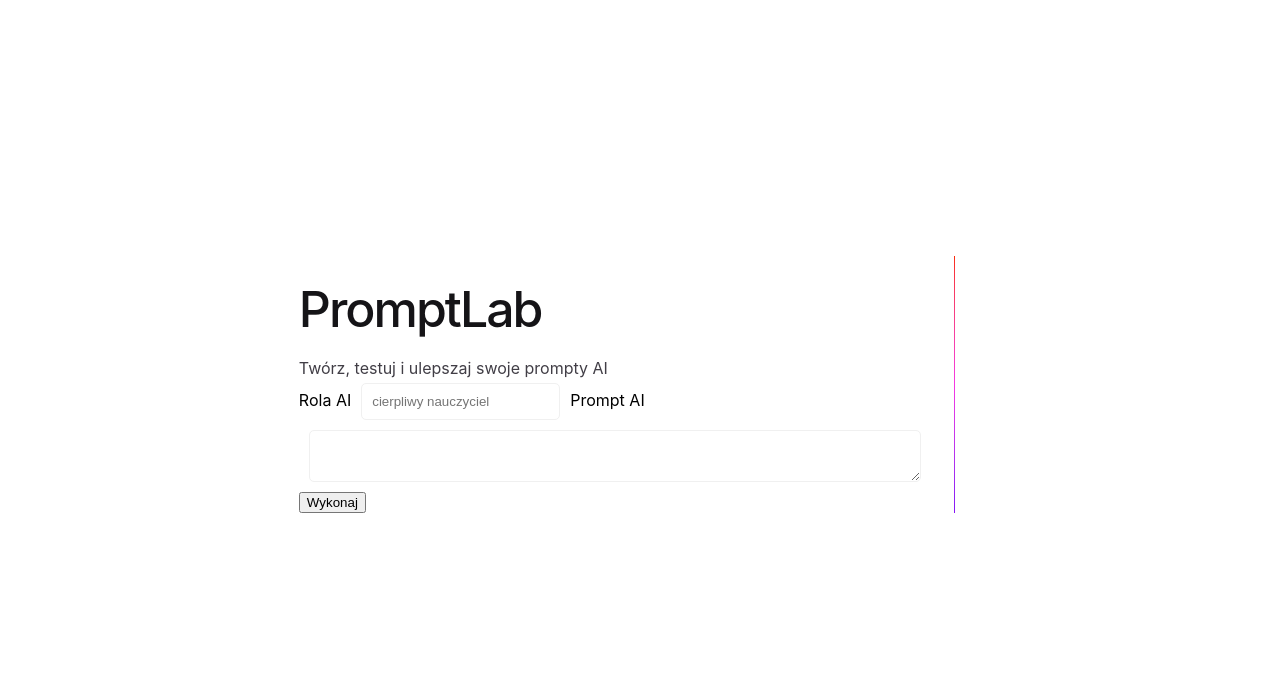
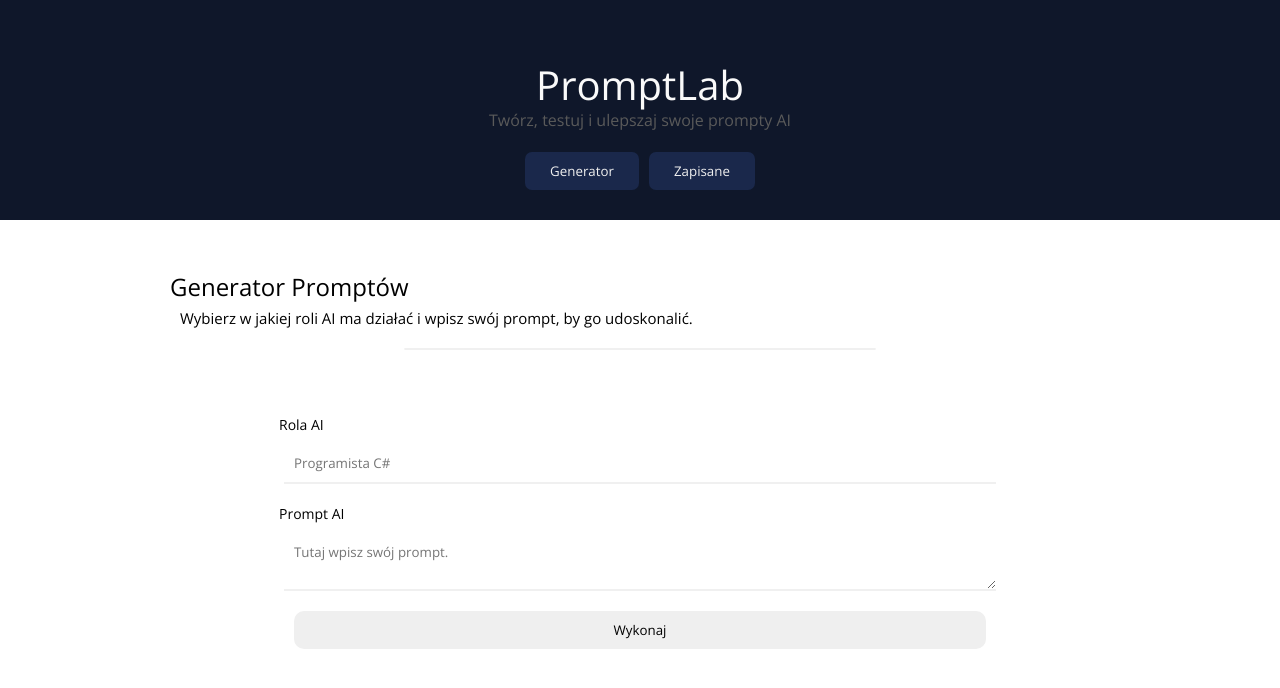
Before and after one commit to cyprianmajda/PromptLab-learn, an Angular app in the folder PromptLab/: page / in a window 1280 px wide. Shown: the top 688 px of the page. Built offline with nearby package versions, Linux system fonts and the light colour scheme.

Commit message:
Enhance UI layout and form functionality in app component

```diff
--- a/PromptLab/src/app/app.html
+++ b/PromptLab/src/app/app.html
@@ -1,205 +1,47 @@
-<!-- * * * * * * * * * * * * * * * * * * * * * * * * * * * * * * * -->
-<!-- * * * * * * * * * * * The content below * * * * * * * * * * * -->
-<!-- * * * * * * * * * * is only a placeholder * * * * * * * * * * -->
-<!-- * * * * * * * * * * and can be replaced.  * * * * * * * * * * -->
-<!-- * * * * * * * * * * * * * * * * * * * * * * * * * * * * * * * -->
-<!-- * * * * * * * * * Delete the template below * * * * * * * * * -->
-<!-- * * * * * * * to get started with your project! * * * * * * * -->
-<!-- * * * * * * * * * * * * * * * * * * * * * * * * * * * * * * * -->
-
-<style>
-  :host {
-    --bright-blue: oklch(51.01% 0.274 263.83);
-    --electric-violet: oklch(53.18% 0.28 296.97);
-    --french-violet: oklch(47.66% 0.246 305.88);
-    --vivid-pink: oklch(69.02% 0.277 332.77);
-    --hot-red: oklch(61.42% 0.238 15.34);
-    --orange-red: oklch(63.32% 0.24 31.68);
-
-    --gray-900: oklch(19.37% 0.006 300.98);
-    --gray-700: oklch(36.98% 0.014 302.71);
-    --gray-400: oklch(70.9% 0.015 304.04);
-
-    --red-to-pink-to-purple-vertical-gradient: linear-gradient(
-      180deg,
-      var(--orange-red) 0%,
-      var(--vivid-pink) 50%,
-      var(--electric-violet) 100%
-    );
-
-    --red-to-pink-to-purple-horizontal-gradient: linear-gradient(
-      90deg,
-      var(--orange-red) 0%,
-      var(--vivid-pink) 50%,
-      var(--electric-violet) 100%
-    );
-
-    --pill-accent: var(--bright-blue);
-
-    font-family: "Inter", -apple-system, BlinkMacSystemFont, "Segoe UI", Roboto,
-      Helvetica, Arial, sans-serif, "Apple Color Emoji", "Segoe UI Emoji",
-      "Segoe UI Symbol";
-    box-sizing: border-box;
-    -webkit-font-smoothing: antialiased;
-    -moz-osx-font-smoothing: grayscale;
-    display: block;
-    height: 100dvh;
-  }
-
-  h1 {
-    font-size: 3.125rem;
-    color: var(--gray-900);
-    font-weight: 500;
-    line-height: 100%;
-    letter-spacing: -0.125rem;
-    margin: 0;
-    font-family: "Inter Tight", -apple-system, BlinkMacSystemFont, "Segoe UI", Roboto,
-      Helvetica, Arial, sans-serif, "Apple Color Emoji", "Segoe UI Emoji",
-      "Segoe UI Symbol";
-  }
-
-  p {
-    margin: 0;
-    color: var(--gray-700);
-  }
-
-  main {
-    width: 100%;
-    min-height: 100%;
-    display: flex;
-    justify-content: center;
-    align-items: center;
-    padding: 1rem;
-    box-sizing: inherit;
-    position: relative;
-  }
-
-  .angular-logo {
-    max-width: 9.2rem;
-  }
-
-  .content {
-    display: flex;
-    justify-content: space-around;
-    width: 100%;
-    max-width: 700px;
-    margin-bottom: 3rem;
-  }
-
-  .content h1 {
-    margin-top: 1.75rem;
-  }
-
-  .content p {
-    margin-top: 1.5rem;
-  }
-
-  .divider {
-    width: 1px;
-    background: var(--red-to-pink-to-purple-vertical-gradient);
-    margin-inline: 0.5rem;
-  }
-
-  .pill-group {
-    display: flex;
-    flex-direction: column;
-    align-items: start;
-    flex-wrap: wrap;
-    gap: 1.25rem;
-  }
-
-  .pill {
-    display: flex;
-    align-items: center;
-    --pill-accent: var(--bright-blue);
-    background: color-mix(in srgb, var(--pill-accent) 5%, transparent);
-    color: var(--pill-accent);
-    padding-inline: 0.75rem;
-    padding-block: 0.375rem;
-    border-radius: 2.75rem;
-    border: 0;
-    transition: background 0.3s ease;
-    font-family: var(--inter-font);
-    font-size: 0.875rem;
-    font-style: normal;
-    font-weight: 500;
-    line-height: 1.4rem;
-    letter-spacing: -0.00875rem;
-    text-decoration: none;
-    white-space: nowrap;
-  }
-
-  .pill:hover {
-    background: color-mix(in srgb, var(--pill-accent) 15%, transparent);
-  }
-
-  .pill-group .pill:nth-child(6n + 1) {
-    --pill-accent: var(--bright-blue);
-  }
-  .pill-group .pill:nth-child(6n + 2) {
-    --pill-accent: var(--electric-violet);
-  }
-  .pill-group .pill:nth-child(6n + 3) {
-    --pill-accent: var(--french-violet);
-  }
-
-  .pill-group .pill:nth-child(6n + 4),
-  .pill-group .pill:nth-child(6n + 5),
-  .pill-group .pill:nth-child(6n + 6) {
-    --pill-accent: var(--hot-red);
-  }
-
-  .pill-group svg {
-    margin-inline-start: 0.25rem;
-  }
-
-  .social-links {
-    display: flex;
-    align-items: center;
-    gap: 0.73rem;
-    margin-top: 1.5rem;
-  }
-
-  .social-links path {
-    transition: fill 0.3s ease;
-    fill: var(--gray-400);
-  }
-
-  .social-links a:hover svg path {
-    fill: var(--gray-900);
-  }
-
-  @media screen and (max-width: 650px) {
-    .content {
-      flex-direction: column;
-      width: max-content;
-    }
-
-    .divider {
-      height: 1px;
-      width: 100%;
-      background: var(--red-to-pink-to-purple-horizontal-gradient);
-      margin-block: 1.5rem;
-    }
-  }
-</style>
 
 <main class="main">
+  <div class="nav">
+    <div class="nav-title">
+      <h1>{{ title() }}</h1>
+      <h4>
+        Twórz, testuj i ulepszaj swoje prompty AI
+      </h4>
+    </div>
+    <div class="nav-buttons">
+      <button (click)="showForm()">Generator</button>
+      <button (click)="showSaved()">Zapisane</button>
+    </div>
+  </div>
   <div class="content">
-    <div class="left-side">
-      <h1>{{ title() }}</h1>
-      <p>Twórz, testuj i ulepszaj swoje prompty AI</p>
+    @if (currentPage == "form") {
+    <div class="container">
+      <div class="container-title">
+        <h2>
+          Generator Promptów
+        </h2>
+        <h4>
+          Wybierz w jakiej roli AI ma działać i wpisz swój prompt, by go udoskonalić.
+        </h4>
+      </div>
+      <hr>
+      <div class="form">
+        <div class="formInput">
           <label for="rolaAI">Rola AI</label>
-      <input [(ngModel)]="role" (input)="resetFormValues()" id="rolaAI" type="text" placeholder="cierpliwy nauczyciel">
+          <input [(ngModel)]="role" (input)="resetFormValues()" id="rolaAI" type="text" placeholder="Programista C#">
           @if (validationErrors && !role) {
-      <p class="error">Pole Rola jest puste.</p>
+            <p class="error">*Pole Rola jest puste.</p>
           }
+        </div>
+        <div class="formInput">
           <label for="promptAI">Prompt AI</label>
-      <textarea [(ngModel)]="prompt" (input)="resetFormValues()" id="promptAI"></textarea>
+          <textarea [(ngModel)]="prompt" (input)="resetFormValues()" id="promptAI" placeholder="Tutaj wpisz swój prompt."></textarea>
           @if (validationErrors && !prompt) {
-      <p class="error">Pole Prompt jest puste.</p>
+            <p class="error">*Pole Prompt jest puste.</p>
           }
-      <button (click)="submitPrompt()">Wykonaj</button>
+          <button class="form-btn" (click)="submitPrompt()">Wykonaj</button>
+        </div>
+      </div>
+
         @if (submitted && role && prompt) {
         <p>
           Prompt:
@@ -207,24 +49,17 @@
         </p>
       }
     </div>
-    <div class="divider" role="separator" aria-label="Divider"></div>
-    <div class="right-side">
-      <div class="pill-group">
+  }
+  @if (currentPage == "savedPrompts") {
+    <div class="savedPrompts">
         @for (prompt of savedPrompts; track $index) {
+          <div class="savedPrompt">
             <p>{{ $index + 1 }}: {{prompt }}</p>
+            <button>Wczytaj</button>
+          </div>
         }
     </div>
-    </div>
+    }
   </div>
 </main>
-
-<!-- * * * * * * * * * * * * * * * * * * * * * * * * * * * * * * * * -->
-<!-- * * * * * * * * * * * The content above * * * * * * * * * * * * -->
-<!-- * * * * * * * * * * is only a placeholder * * * * * * * * * * * -->
-<!-- * * * * * * * * * * and can be replaced.  * * * * * * * * * * * -->
-<!-- * * * * * * * * * * * * * * * * * * * * * * * * * * * * * * * * -->
-<!-- * * * * * * * * * * End of Placeholder  * * * * * * * * * * * * -->
-<!-- * * * * * * * * * * * * * * * * * * * * * * * * * * * * * * * * -->
-
-
 <router-outlet />
--- a/PromptLab/src/app/app.scss
+++ b/PromptLab/src/app/app.scss
@@ -1,13 +1,86 @@
+@import url('https://fonts.googleapis.com/css2?family=Open+Sans:ital,wght@0,300..800;1,300..800&family=Roboto:ital,wght@0,100..900;1,100..900&display=swap');
+main, * {
+    font-family: "Open Sans", sans-serif;
+  font-optical-sizing: auto;
+  font-weight: 400;
+  font-style: normal;
+}
+
+.nav {
+    width: calc(100vw - 60px);
+    text-align: center;
+    background: #0F172A;
+    margin: 0 auto;
+    color: #fafafa;
+    padding: 30px;
+}
+.nav h1 {
+    font-weight: 300;
+    letter-spacing: 0px;
+    font-size: 40px;
+}
+.nav h4 {
+    margin-top: -30px;
+    color: #5a5a5a;
+}
+.nav-buttons button {
+    background: #1a284b;
+    padding: 10px 25px;
+    margin: 0 5px;
+    outline: none;
+    border: none;
+    color: #f0f0f0;
+    border-radius: 7px;
+    transition-duration: 100ms;
+}
+.nav-buttons button:hover {
+    cursor: pointer;
+    background: #182b56;
+}
+.content {
+    width: 80vw;
+    margin: 0 auto;
+    max-width: 1000px;
+}
+.container {
+    padding: 30px;
+    text-align: center;
+    width: calc(100% - 60px);
+}
+.container-title {
+    text-align: left;
+}
+.container-title h4 {
+    font-size: 15px;
+    margin-top: -15px;
+    margin-left: 10px;
+}
+.container hr {
+    border: 1.5px solid #f0f0f0;
+    border-radius: 20px;
+    width: 50%;
+}
+.form {
+    width: 80%;
+    margin: 0px auto;
+    margin-top: 60px;
+}
+.formInput {
+    margin: 10px;
+}
+.formInput label {
+    margin: 5px;
+    text-align: left;
+    float: left;
+    font-size: 14px;
+}
 input, textarea {
-   border: 1px solid #f0f0f0;
+    border: none;
+   border-bottom: 2px solid #f0f0f0;
    outline: none;
     padding: 10px;
-    border-radius: 5px;
     margin: 5px 10px;
     transition-duration: 400ms;
-}
-
-#promptAI {
     width: calc(100% - 40px);
 }
 
@@ -17,9 +90,20 @@ textarea:hover {
 }
 .error {
     color: maroon;
-    font-weight: bold;
-    background: #fafafa;
-    padding: 15px;
+    font-weight: 400;
+    margin: 5px 23px;
     border-radius: 10px;
-    text-align: center;
+    text-align: left;
+    font-size: 12px;
 }
+.form-btn {
+    outline: none;
+    border: none;
+    padding: 10px;
+    border-radius: 10px;
+    width: calc(100% - 40px);
+    margin: 10px;
+}
+.savedPrompt {
+
+}
--- a/PromptLab/src/app/app.ts
+++ b/PromptLab/src/app/app.ts
@@ -10,12 +10,21 @@ import { FormsModule } from '@angular/forms';
 })
 export class App {
   protected readonly title = signal('PromptLab');
+  currentPage: string = "form";
   role: string = "";
   prompt: string = "";
   preparedPrompt: string = "";
   submitted: boolean = false;
   validationErrors: boolean = false;
   savedPrompts: string[] = [];
+
+  showForm() {
+    this.currentPage = "form";
+  }
+
+  showSaved() {
+    this.currentPage = "savedPrompts";
+  }
 
   submitPrompt() {
     this.resetFormValues();
--- a/PromptLab/src/styles.scss
+++ b/PromptLab/src/styles.scss
@@ -1 +1,4 @@
 /* You can add global styles to this file, and also import other style files */
+body {
+    margin: 0!important;
+}
```
Lines whose indentation alone changed are shown as unchanged.
